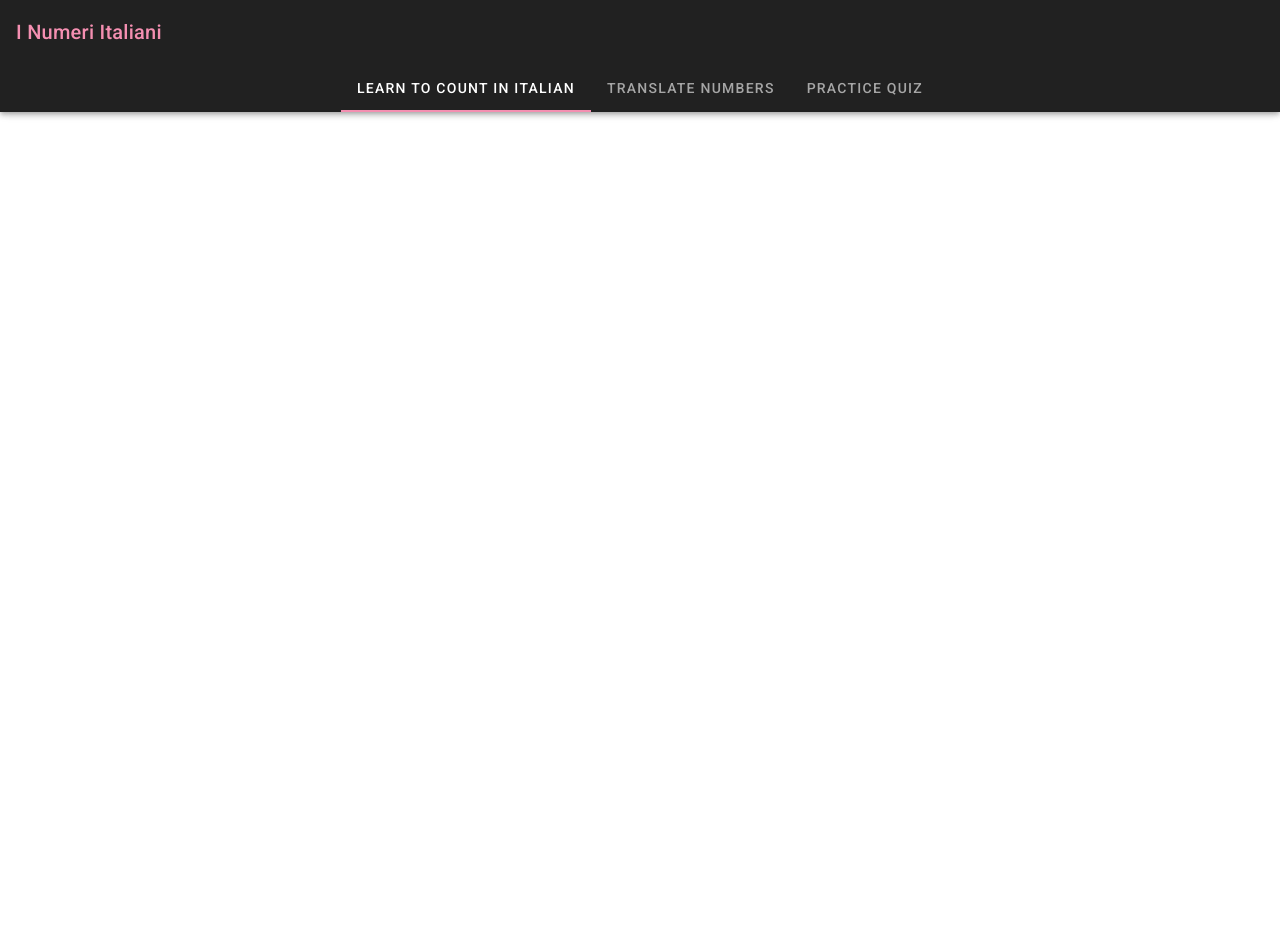
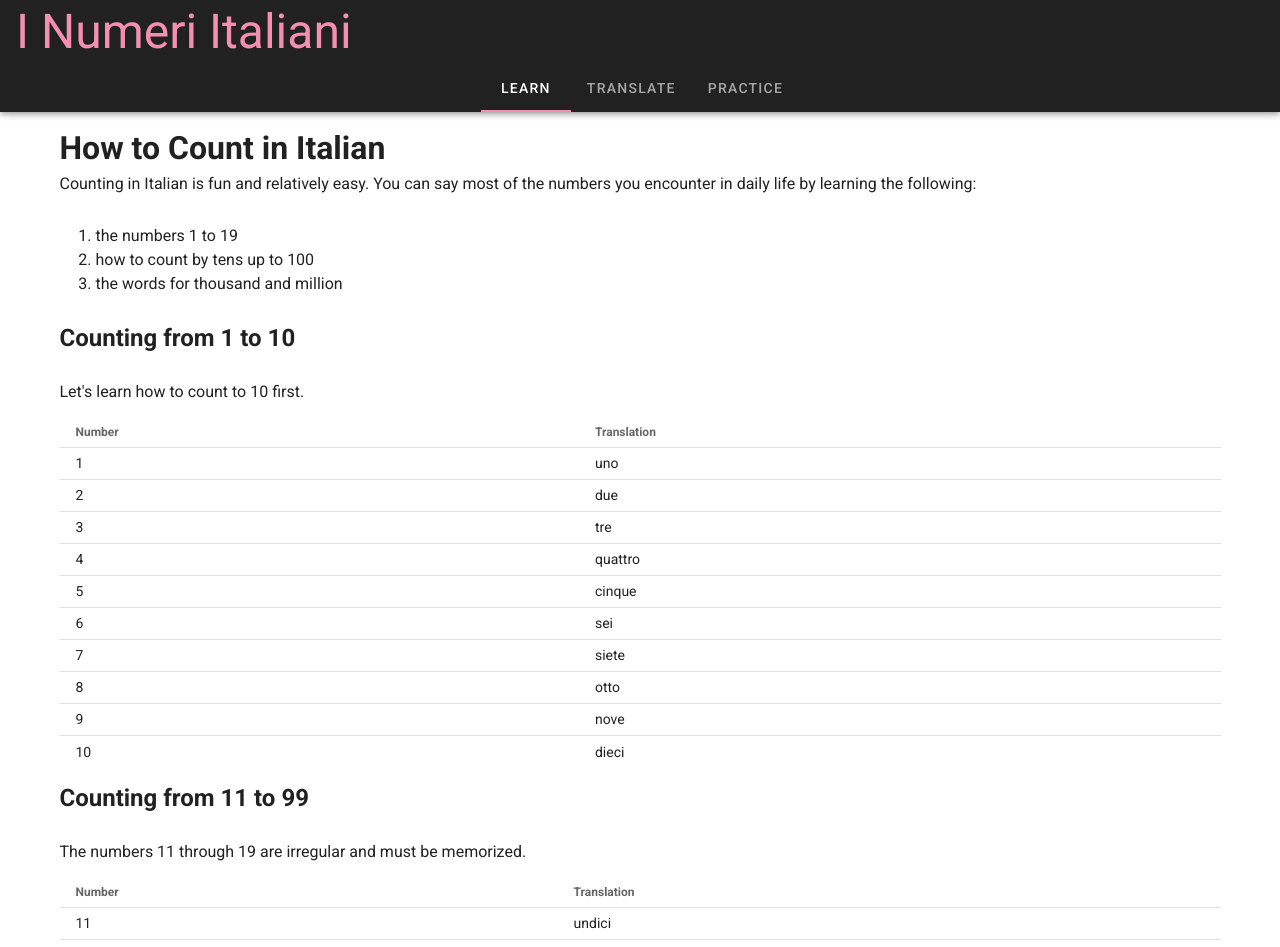
Before and after one commit to treecasiano/i-numeri-italiani, a Vue app: page /#/ in a window 1280 px wide. Shown: the top 947 px of the page. Before the commit the page ends 800 px from the top, so only its background shows below. Built offline with nearby package versions, Linux system fonts and the light colour scheme.

Commit message:
Add lesson content

```diff
--- a/src/App.vue
+++ b/src/App.vue
@@ -1,19 +1,28 @@
 <template>
   <v-app>
     <v-app-bar app color="primary" dark>
-      <v-toolbar-title class="accent--text title">I Numeri Italiani</v-toolbar-title>
+      <v-toolbar-title class="accent--text display-2"
+        >I Numeri Italiani</v-toolbar-title
+      >
       <template v-slot:extension>
-        <v-tabs v-model="tabs" centered slider-color="accent" background-color="transparent">
-          <v-tab>Learn to Count in Italian</v-tab>
-          <v-tab>Translate Numbers</v-tab>
-          <v-tab>Practice Quiz</v-tab>
+        <v-tabs
+          v-model="tabs"
+          centered
+          slider-color="accent"
+          background-color="transparent"
+        >
+          <v-tab>Learn</v-tab>
+          <v-tab>Translate</v-tab>
+          <v-tab>Practice</v-tab>
         </v-tabs>
       </template>
     </v-app-bar>
 
     <v-content>
       <v-tabs-items v-model="tabs" color="transparent">
-        <v-tab-item></v-tab-item>
+        <v-tab-item>
+          <Lesson />
+        </v-tab-item>
         <v-tab-item>
           <NumberToTextTranslator />
         </v-tab-item>
@@ -24,12 +33,14 @@
 </template>
 
 <script>
+import Lesson from "./components/Lesson";
 import NumberToTextTranslator from "./components/NumberToTextTranslator";
 
 export default {
   name: "App",
 
   components: {
+    Lesson,
     NumberToTextTranslator,
   },
 
--- /dev/null
+++ b/src/components/Lesson.vue
@@ -0,0 +1,361 @@
+<template>
+  <v-container>
+    <v-layout column>
+      <h1>How to Count in Italian</h1>
+      <p>
+        Counting in Italian is fun and relatively easy. You can say most of the
+        numbers you encounter in daily life by learning the following:
+      </p>
+      <ol class="ma-3" type="1">
+        <li>the numbers 1 to 19</li>
+        <li>how to count by tens up to 100</li>
+        <li>the words for thousand and million</li>
+      </ol>
+      <h2 class="my-3">Counting from 1 to 10</h2>
+      <p class="my-3">Let's learn how to count to 10 first.</p>
+      <v-simple-table dense>
+        <template v-slot:default>
+          <thead>
+            <tr>
+              <th>Number</th>
+              <th>Translation</th>
+            </tr>
+          </thead>
+          <tbody>
+            <tr v-for="item in numbersBelowTen" :key="item.num">
+              <td>{{ item.num }}</td>
+              <td>{{ item.translation }}</td>
+            </tr>
+          </tbody>
+        </template>
+      </v-simple-table>
+
+      <h2 class="my-3">Counting from 11 to 99</h2>
+      <p class="my-3">
+        The numbers 11 through 19 are irregular and must be memorized.
+      </p>
+      <v-simple-table dense>
+        <template v-slot:default>
+          <thead>
+            <tr>
+              <th>Number</th>
+              <th>Translation</th>
+            </tr>
+          </thead>
+          <tbody>
+            <tr v-for="item in teens" :key="item.num">
+              <td>{{ item.num }}</td>
+              <td>{{ item.translation }}</td>
+            </tr>
+          </tbody>
+        </template>
+      </v-simple-table>
+
+      <p class="my-3">Now, let's count by tens up to 100.</p>
+
+      <v-simple-table dense>
+        <template v-slot:default>
+          <thead>
+            <tr>
+              <th>Number</th>
+              <th>Translation</th>
+            </tr>
+          </thead>
+          <tbody>
+            <tr v-for="item in tensPlace" :key="item.num">
+              <td>{{ item.num }}</td>
+              <td>{{ item.translation }}</td>
+            </tr>
+          </tbody>
+        </template>
+      </v-simple-table>
+
+      <h2 class="my-3">Counting from 20 to 99</h2>
+
+      <p class="my-3">
+        For the numbers 20 through 99, take the number in the tens place ( i.e.,
+        <em>venti</em>, <em>trenta</em>, <em>quaranta</em>) and append a number
+        1 through 9 ( <em>uno</em> through <em>nove</em>). For example, 99 is
+        <em>novantanove</em>. 34 is <em>trentaquattro</em>. 22 is
+        <em>ventidue</em>.
+      </p>
+
+      <h3 class="my-3">Exceptions to the Pattern</h3>
+      <p>
+        If the number ends in 1 or 8, drop the final vowel from the tens number.
+        Thus,
+        <em>trenta</em> + <em>otto</em> = trentotto (38).
+      </p>
+      <p>
+        When numbers end in 3,
+        <em>tre</em> becomes <em>tré</em>.
+      </p>
+
+      <v-simple-table dense>
+        <template v-slot:default>
+          <thead>
+            <tr>
+              <th>Number</th>
+              <th>Translation</th>
+            </tr>
+          </thead>
+          <tbody>
+            <tr>
+              <td>21</td>
+              <td>ventuno</td>
+            </tr>
+            <tr>
+              <td>23</td>
+              <td>ventitré</td>
+            </tr>
+            <tr>
+              <td>88</td>
+              <td>ottantotto</td>
+            </tr>
+          </tbody>
+        </template>
+      </v-simple-table>
+
+      <h2 class="my-3">Counting from 100 to 999</h2>
+
+      <p>
+        For 200, 300, 400, you add 2, 3, 4, and so forth to
+        <em>cento</em>. (You do not add <em>uno</em> before <em>cento</em> if
+        the number is 100.) Thus, 200 is <em>duecento</em>, 300 is
+        <em>trecento</em>, and 400 is <em>quattrocento</em>. You add the number
+        1 through 99 to the hundreds value to get the other combinations of
+        numbers:
+      </p>
+      <v-simple-table dense>
+        <template v-slot:default>
+          <thead>
+            <tr>
+              <th>Number</th>
+              <th>Translation</th>
+            </tr>
+          </thead>
+          <tbody>
+            <tr>
+              <td>147</td>
+              <td>centoquarantasette</td>
+            </tr>
+            <tr>
+              <td>888</td>
+              <td>ottocentottantotto</td>
+            </tr>
+          </tbody>
+        </template>
+      </v-simple-table>
+
+      <table>
+        <tr>
+          <th scope="col">number</th>
+          <th scope="col">translation</th>
+        </tr>
+        <tr>
+          <td>147</td>
+          <td>centoquarantasette</td>
+        </tr>
+        <tr>
+          <td>888</td>
+          <td>ottocentottantotto</td>
+        </tr>
+      </table>
+
+      <p class="my-3">
+        <strong>IMPORTANT!</strong> When <em>cento</em> is followed by
+        <em>otto</em> or <em>ottanta</em>, you drop the <em>o</em> from
+        <em>cento</em>.
+      </p>
+
+      <h2 class="my-3">Counting from 1000 to 9999</h2>
+      <p>
+        <em>Mille</em> is 1000. <em>Mille</em> changes to <em>mila</em> in 2000
+        (<em>duemila</em>), 3000 (<em>tremila</em>), 4000
+        (<em>quattromila</em>), and so forth.
+      </p>
+      <p>Numbers are chained together without spaces.</p>
+
+      <v-simple-table dense>
+        <template v-slot:default>
+          <thead>
+            <tr>
+              <th>Number</th>
+              <th>Translation</th>
+            </tr>
+          </thead>
+          <tbody>
+            <tr>
+              <td>1048</td>
+              <td>millequarantotto</td>
+            </tr>
+            <tr>
+              <td>2194</td>
+              <td>duemilacentonovantaquattro</td>
+            </tr>
+            <tr>
+              <td>8888</td>
+              <td>ottomilaottocentottantotto</td>
+            </tr>
+          </tbody>
+        </template>
+      </v-simple-table>
+
+      <h2 class="my-3">More Numbers in Italian</h2>
+      <v-simple-table dense>
+        <template v-slot:default>
+          <thead>
+            <tr>
+              <th>Number</th>
+              <th>Translation</th>
+            </tr>
+          </thead>
+          <tbody>
+            <tr>
+              <td>100,000</td>
+              <td>centomila</td>
+            </tr>
+            <tr>
+              <td>1,000,000</td>
+              <td>un milione</td>
+            </tr>
+            <tr>
+              <td>5,800,000</td>
+              <td>cinque milioni ottocentomila</td>
+            </tr>
+            <tr>
+              <td>1,00,000,000</td>
+              <td>un miliardo</td>
+            </tr>
+          </tbody>
+        </template>
+      </v-simple-table>
+    </v-layout>
+  </v-container>
+</template>
+
+<script>
+export default {
+  data: () => ({
+    teens: [
+      {
+        num: "11",
+        translation: "undici",
+      },
+      {
+        num: "12",
+        translation: "dodici",
+      },
+      {
+        num: "13",
+        translation: "tredici",
+      },
+      {
+        num: "14",
+        translation: "quattordici",
+      },
+      {
+        num: "15",
+        translation: "quindici",
+      },
+      {
+        num: "16",
+        translation: "sedici",
+      },
+      {
+        num: "17",
+        translation: "diciassette",
+      },
+      {
+        num: "18",
+        translation: "diciotto",
+      },
+      {
+        num: "19",
+        translation: "diciannove",
+      },
+    ],
+    tensPlace: [
+      {
+        num: "10",
+        translation: "dieci",
+      },
+      {
+        num: "20",
+        translation: "venti",
+      },
+      {
+        num: "30",
+        translation: "trenta",
+      },
+      {
+        num: "40",
+        translation: "quaranta",
+      },
+      {
+        num: "50",
+        translation: "cinquanta",
+      },
+      {
+        num: "60",
+        translation: "sessanta",
+      },
+      {
+        num: "70",
+        translation: "sessanta",
+      },
+      {
+        num: "80",
+        translation: "ottanta",
+      },
+      {
+        num: "90",
+        translation: "novanta",
+      },
+    ],
+    numbersBelowTen: [
+      {
+        num: "1",
+        translation: "uno",
+      },
+      {
+        num: "2",
+        translation: "due",
+      },
+      {
+        num: "3",
+        translation: "tre",
+      },
+      {
+        num: "4",
+        translation: "quattro",
+      },
+      {
+        num: "5",
+        translation: "cinque",
+      },
+      {
+        num: "6",
+        translation: "sei",
+      },
+      {
+        num: "7",
+        translation: "siete",
+      },
+      {
+        num: "8",
+        translation: "otto",
+      },
+      {
+        num: "9",
+        translation: "nove",
+      },
+      {
+        num: "10",
+        translation: "dieci",
+      },
+    ],
+  }),
+  methods: {},
+};
+</script>
--- a/src/components/NumberToTextTranslator.vue
+++ b/src/components/NumberToTextTranslator.vue
@@ -10,15 +10,17 @@
           color="secondary"
           label="Number from 1 to 9999"
           max="9999"
+          maxLength="4"
           min="1"
           outlined
+          placeholder="9999"
           rounded
           step="1"
           type="number"
         ></v-text-field>
       </v-flex>
       <v-flex xs12 md6 ma-5 align-self-baseline>
-        <div class="accent--text display-4">{{ translatedNumber }}</div>
+        <div class="accent--text title">{{ translatedNumber }}</div>
       </v-flex>
     </v-layout>
   </v-container>
```
